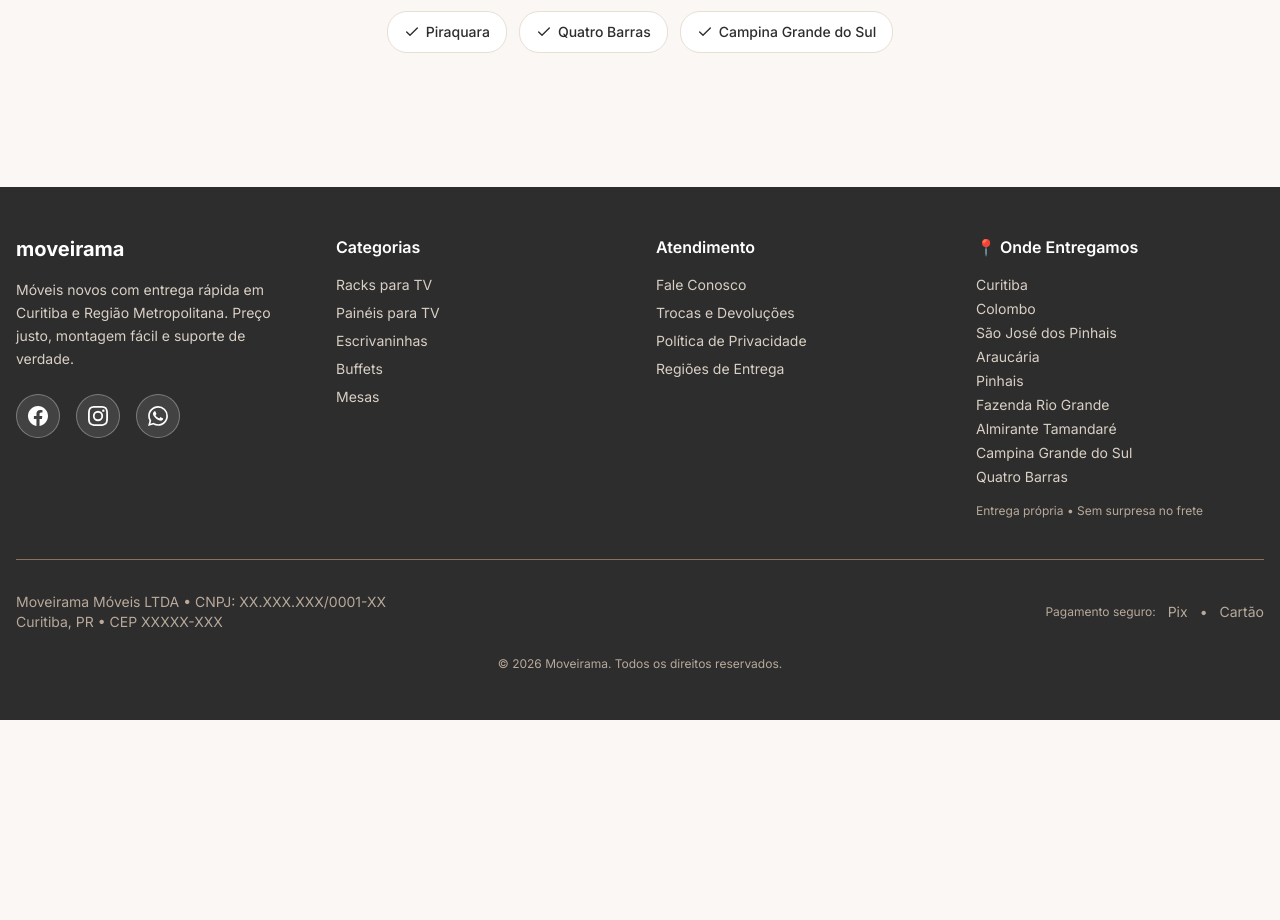
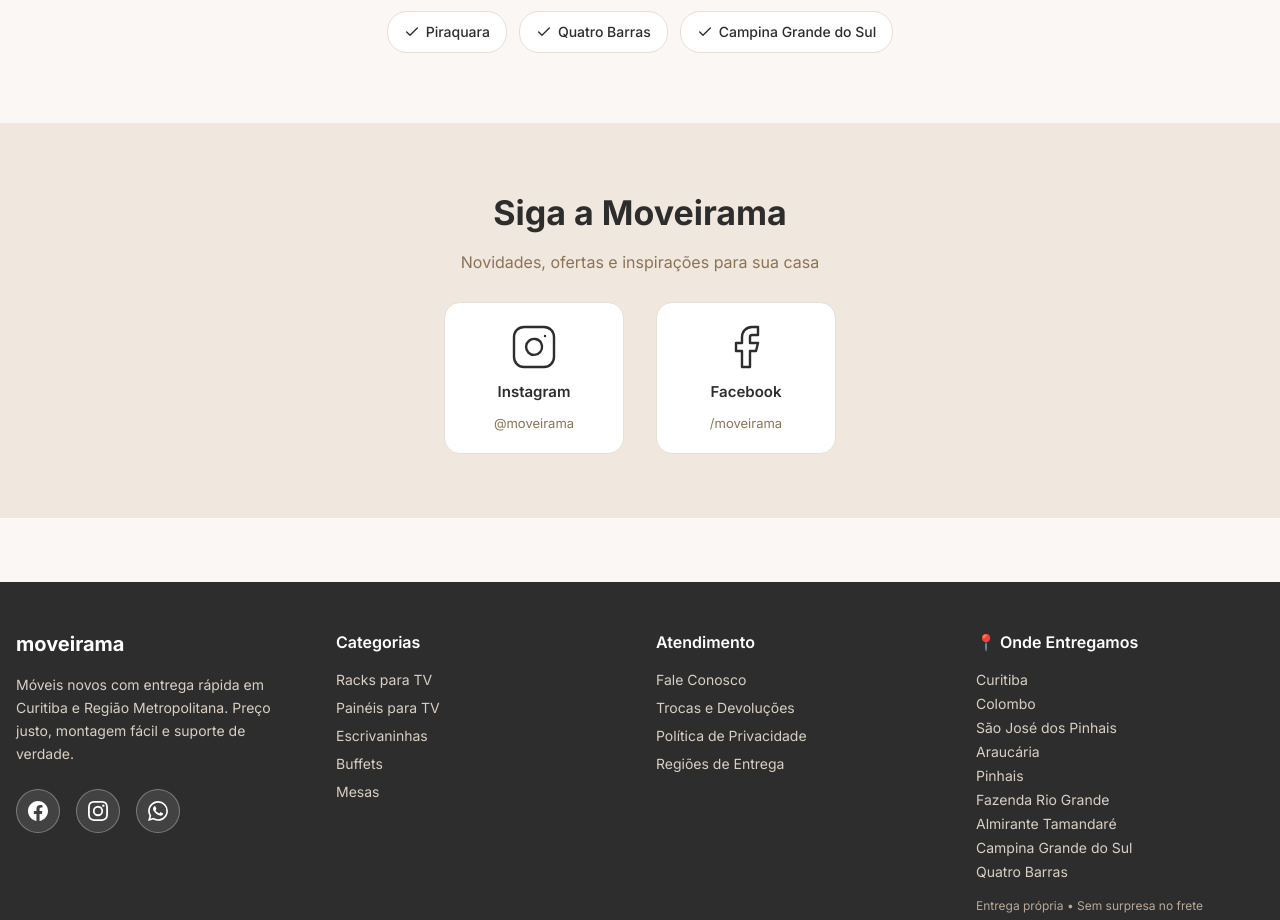
Before and after one commit to moveirama/moveirama-site, a Next.js app: page / in a window 1280 px wide. Shown: the part 3733-4653 px from the top of the page. Before the commit the page ends 4453 px from the top, so only its background shows below. Built offline with nearby package versions, Linux system fonts and the light colour scheme; no server answers; the database is empty.

Commit message:
Update page.tsx

```diff
--- a/src/app/page.tsx
+++ b/src/app/page.tsx
@@ -13,6 +13,7 @@
   KnowledgeBlock,
   HomeFAQ,
   CoberturaSection,
+  SocialSection,
   WhatsAppFloat,
 } from '@/components/home';
 
@@ -106,7 +107,7 @@
       {/* Bloco 3 */}
       <HomeFAQ />
       <CoberturaSection />
-      {/* SocialSection - próximo */}
+      <SocialSection />
       {/* CTAFinal - último */}
 
       {/* Flutuante */}
```
